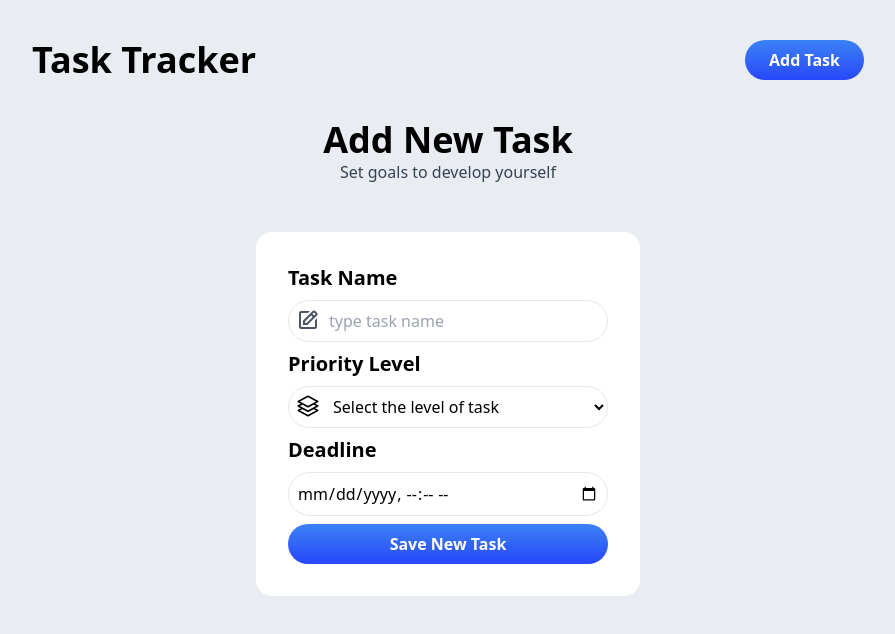
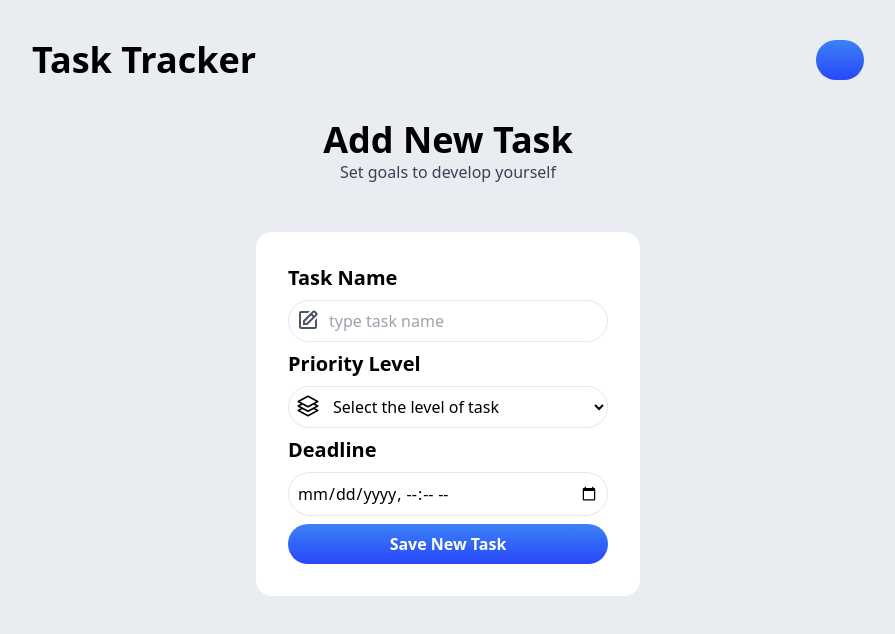
Before and after one commit to sholikul92/task-tracker-frontend, a React (Vite) app: page /add in a window 1280 px wide. Shown: the top 634 px of the page, without its empty margins (192-1087 px from the left). Built offline with nearby package versions, Linux system fonts and the light colour scheme.

Commit message:
added interface props

```diff
--- a/src/components/header.tsx
+++ b/src/components/header.tsx
@@ -1,15 +1,20 @@
 import { useNavigate } from "react-router-dom";
 import { Button } from "../items/Button";
 
-export const Header = () => {
+interface Props {
+  path: string;
+  value: string;
+}
+
+export const Header = (props: Props) => {
   const navigate = useNavigate();
   const handleNavigate = () => {
-    navigate("/add");
+    navigate(props.path);
   };
   return (
     <div className='flex justify-between mb-10'>
       <h1 className='text-4xl font-bold'>Task Tracker</h1>
-      <Button title='Add Task' handleClick={handleNavigate} />
+      <Button title={props.value} handleClick={handleNavigate} />
     </div>
   );
 };
```
